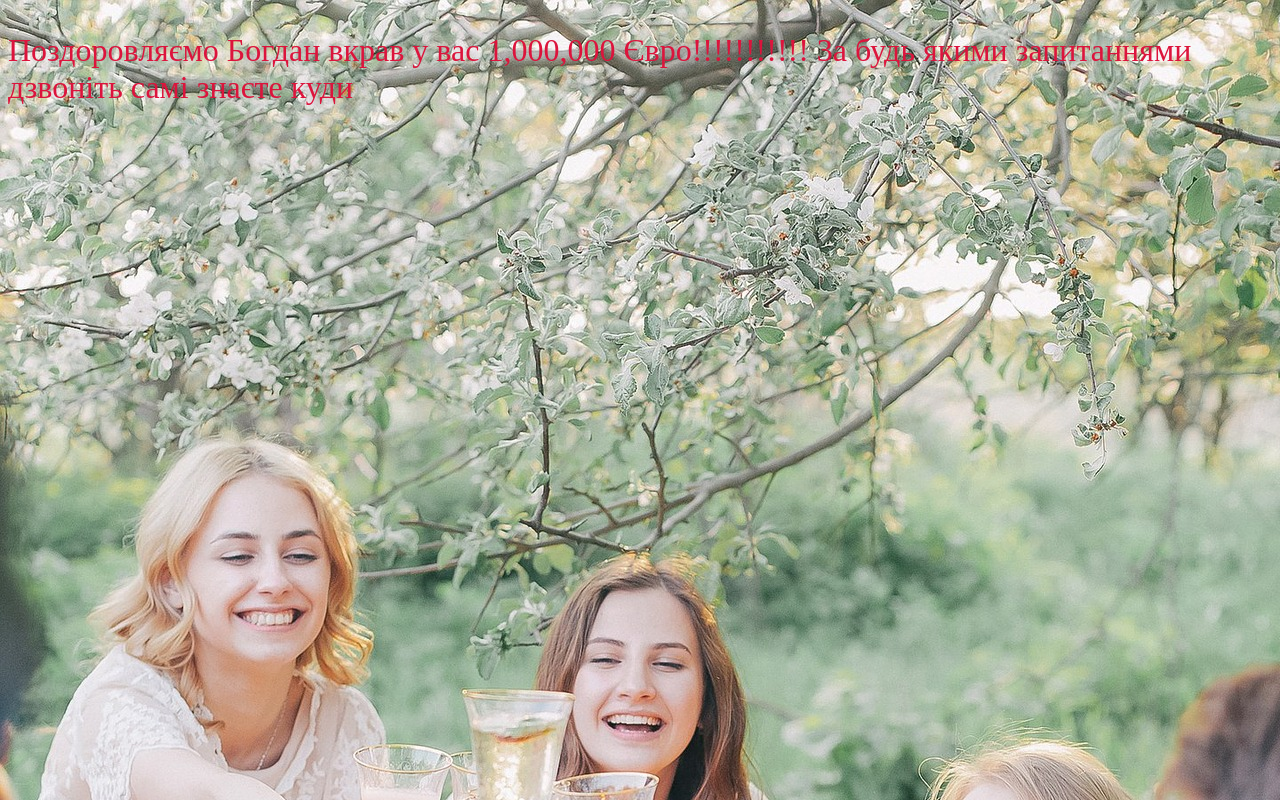
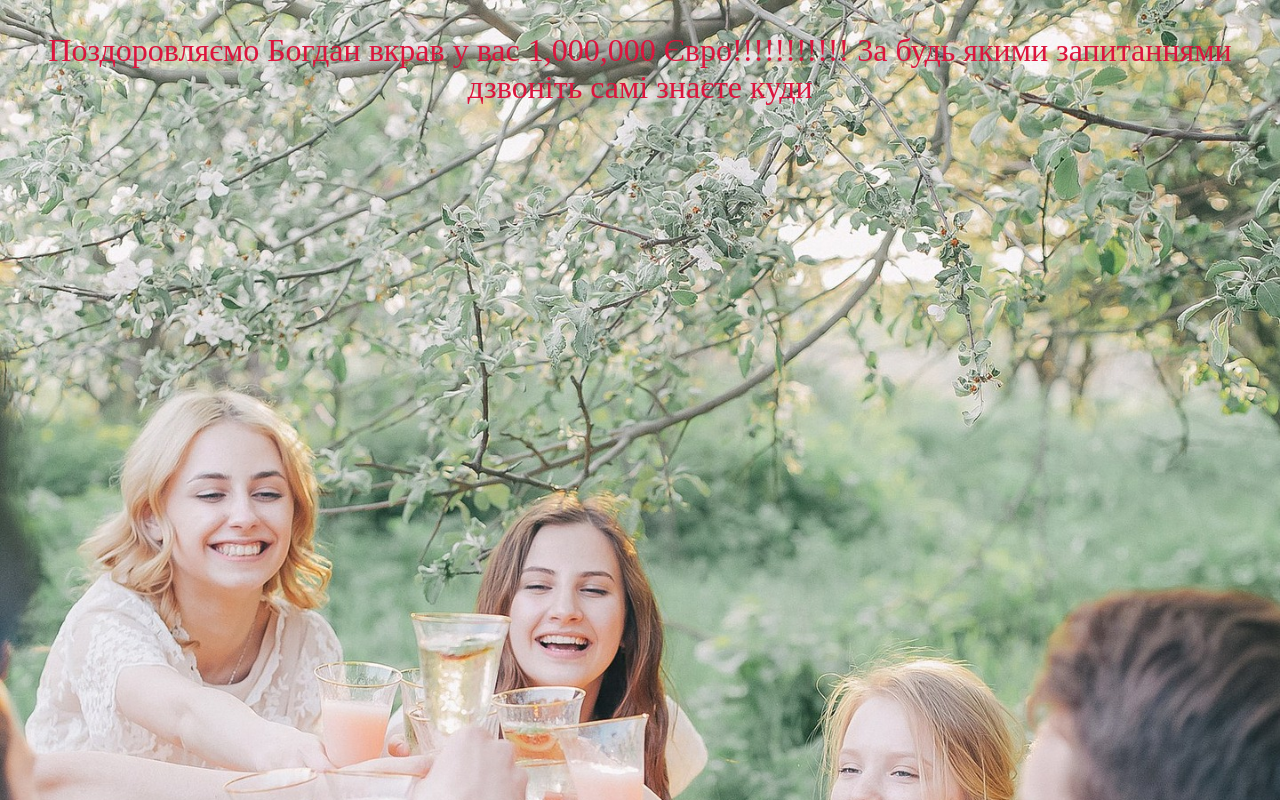
Before and after one commit to korovoakula/korobka, a plain HTML site: page index.html in a window 1280 px wide. Drawn offline with Linux system fonts and the light colour scheme.

Commit message:
Update index.html

```diff
--- a/index.html
+++ b/index.html
@@ -10,10 +10,11 @@
     body {
       background-image: url('people-g1c1d1e039_1920.jpg');
       font-size: 100%;
+      background-size:100%;
     }
     </style>
 <body>
-    <p aling="center" style="color: crimson;font-size: 200%;">Поздоровляємо Богдан вкрав у вас 1,000,000 Євро!!!!!!!!!!! 3а будь якими запитаннями дзвоніть самі знаєте куди</p>
+    <p style="color:crimson; font-size:200%;text-align:center;">Поздоровляємо Богдан вкрав у вас 1,000,000 Євро!!!!!!!!!!! 3а будь якими запитаннями дзвоніть самі знаєте куди</p>
 
 </body>
 </html>
```
